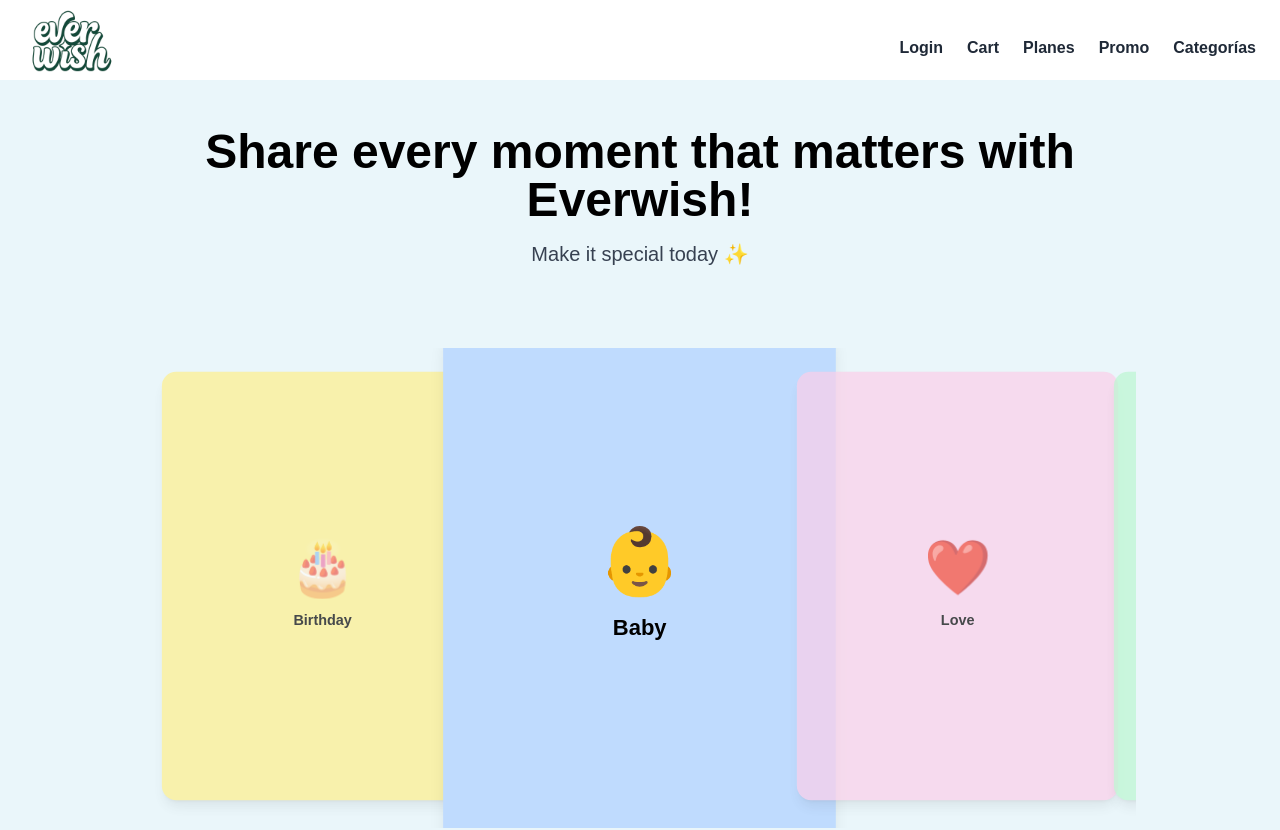
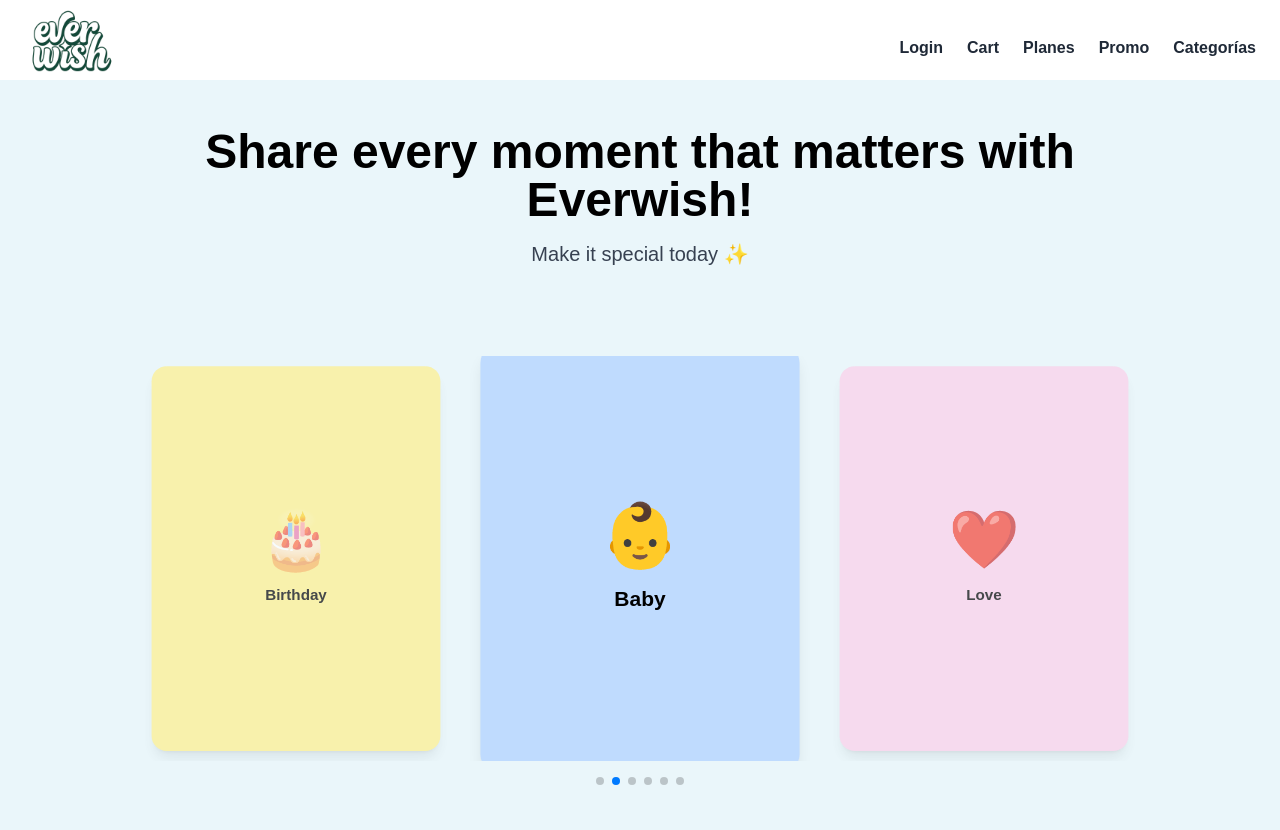
Before and after one commit to everwishhq-commits/EverWish, a Next.js app: page / in a window 1280 px wide. Shown: the top 830 px of the page. Built offline with nearby package versions, Linux system fonts and the light colour scheme.

Commit message:
Update carousel.js

```diff
--- a/app/components/carousel.js
+++ b/app/components/carousel.js
@@ -15,7 +15,7 @@ const templates = [
 
 export default function Carousel() {
   return (
-    <div className="mt-20">
+    <div className="py-12">
       <Swiper
         centeredSlides={true}
         initialSlide={1}
@@ -26,18 +26,18 @@ export default function Carousel() {
         pagination={{ clickable: true, el: ".custom-pagination" }}
         modules={[Pagination, Autoplay]}
         breakpoints={{
-          320: { slidesPerView: 1.1, spaceBetween: 10 },   // móvil
-          640: { slidesPerView: 2.2, spaceBetween: 20 },   // tablet
-          1024: { slidesPerView: 3, spaceBetween: -40 },   // desktop
+          320: { slidesPerView: 1.1, spaceBetween: 20 },   // móvil
+          640: { slidesPerView: 2.2, spaceBetween: 30 },   // tablet
+          1024: { slidesPerView: 3, spaceBetween: 40 },    // desktop
         }}
-        className="w-full max-w-5xl min-h-[480px]"
+        className="w-full max-w-5xl"
       >
         {templates.map((card, index) => (
           <SwiperSlide key={index}>
             {({ isActive }) => (
               <div
                 className={`rounded-2xl shadow-lg flex flex-col items-center justify-center transition-all duration-500 aspect-[3/4] ${card.color}
-                ${isActive ? "scale-110 z-30" : "scale-90 opacity-70 z-10"}`}
+                ${isActive ? "scale-105 z-30" : "scale-95 opacity-70 z-10"}`}
               >
                 <span className="text-6xl mb-4">{card.icon}</span>
                 <h3
```
